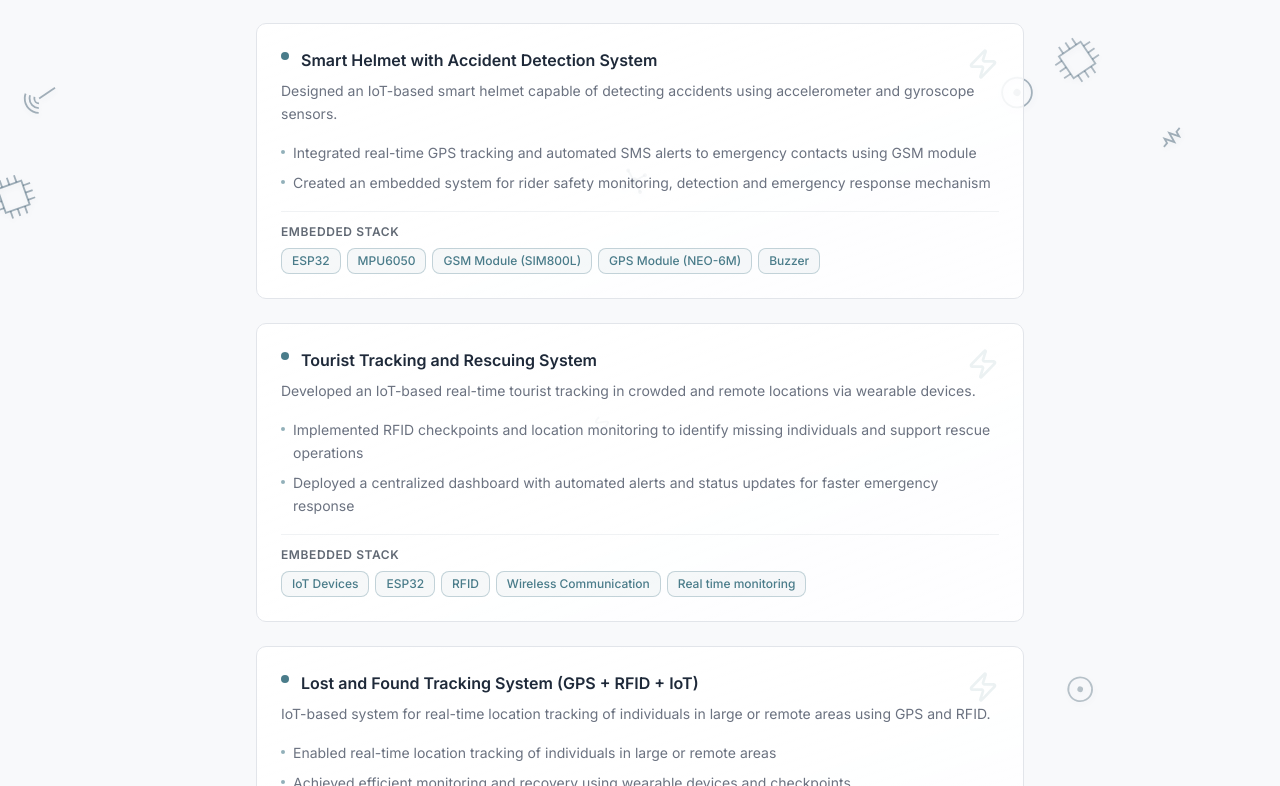
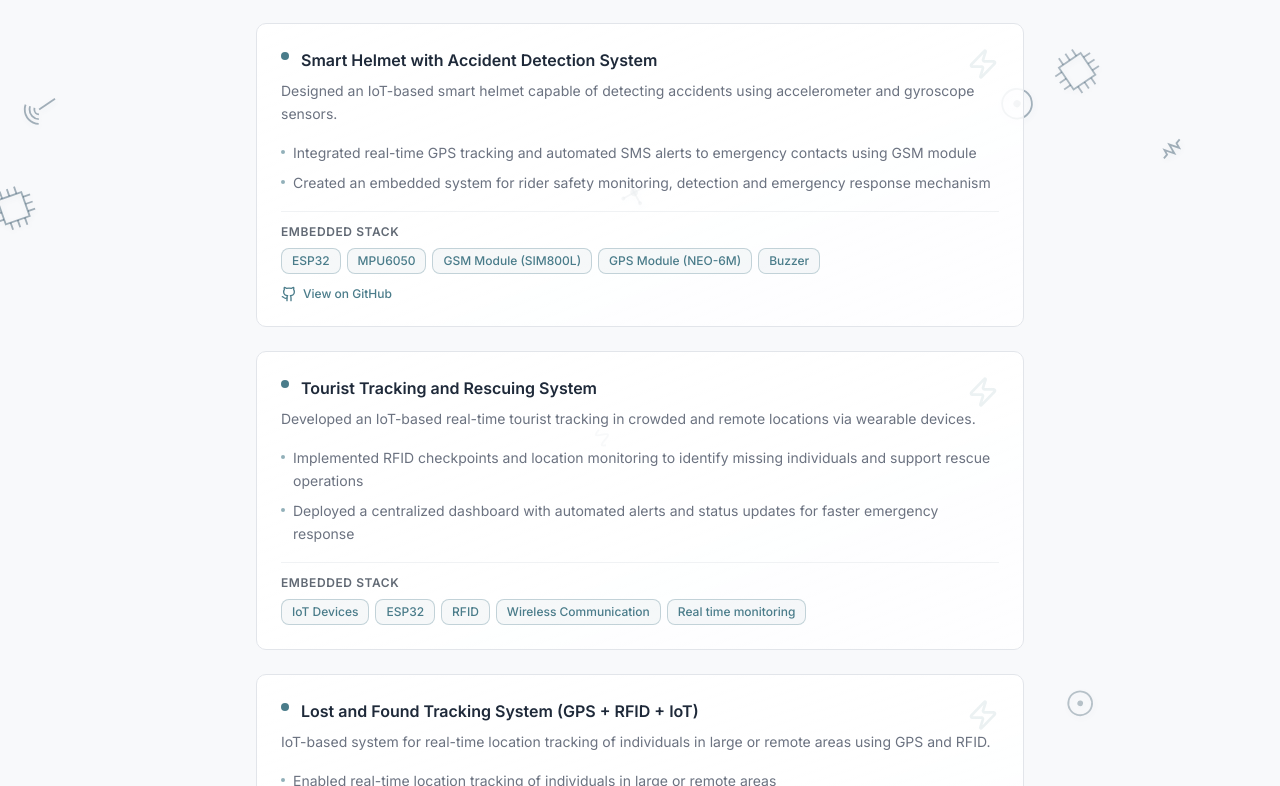
Before and after one commit to saksh1511/v0-embedded-engineer-portfolio, a Next.js app: page / in a window 1280 px wide. Shown: the part 2442-3228 px from the top of the page. Built offline with nearby package versions, Linux system fonts and the light colour scheme.

Commit message:
feat: add GitHub link and icon for project repository
Added optional github field to Project interface and display GitHub link for projects with repository

Co-authored-by: saksh1511 <221156572+saksh1511@users.noreply.github.com>

```diff
--- a/components/portfolio/projects-section.tsx
+++ b/components/portfolio/projects-section.tsx
@@ -1,11 +1,13 @@
 import { SectionHeader } from "./section-header"
-import { Zap } from "lucide-react"
+import { Zap, Github } from "lucide-react"
+import Link from "next/link"
 
 interface Project {
   title: string
   summary: string
   highlights: string[]
   techStack: string[]
+  github?: string
 }
 
 const projects: Project[] = [
@@ -28,6 +30,7 @@ const projects: Project[] = [
       "Created an embedded system for rider safety monitoring, detection and emergency response mechanism",
     ],
     techStack: ["ESP32", "MPU6050", "GSM Module (SIM800L)", "GPS Module (NEO-6M)", "Buzzer"],
+    github: "https://github.com/sharique-arshad/Smart-Vehicle-Accident-Detection-ESP32",
   },
   {
     title: "Tourist Tracking and Rescuing System",
@@ -135,6 +138,20 @@ export function ProjectsSection() {
                     ))}
                   </div>
                 </div>
+
+                {project.github && (
+                  <div className="mt-3 flex items-center gap-2">
+                    <Link
+                      href={project.github}
+                      target="_blank"
+                      rel="noopener noreferrer"
+                      className="inline-flex items-center gap-1.5 text-xs font-medium text-primary hover:text-primary/80 transition-colors"
+                    >
+                      <Github className="h-4 w-4" />
+                      View on GitHub
+                    </Link>
+                  </div>
+                )}
               </div>
             </article>
           ))}
```
